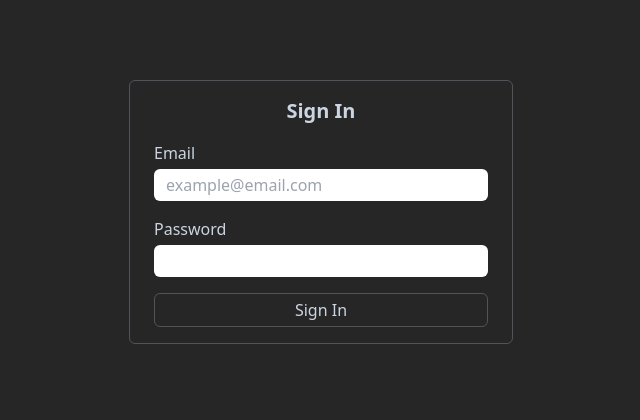
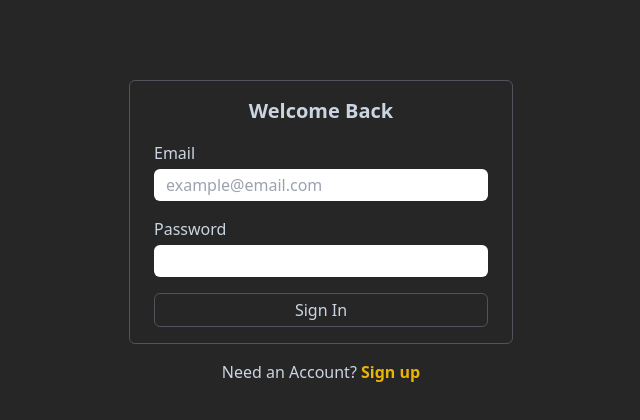
Before and after one commit to marioperezhurtado/DatsCap, a React (Vite) app: page /signin in a window 1280 px wide. Shown: the top 420 px of the page, without its empty margins (319-959 px from the left). Built offline with nearby package versions, Linux system fonts and the light colour scheme; no server answers.

Commit message:
Added auth routes

```diff
--- a/src/App.jsx
+++ b/src/App.jsx
@@ -3,6 +3,7 @@ import { Routes, Route } from 'react-router-dom'
 import { AuthProvider } from './contexts/AuthContext'
 
 import PrivateRoute from './components/PrivateRoute/PrivateRoute'
+import AuthRoute from './components/AuthRoute/AuthRoute'
 
 import Home from './pages/Home/Home'
 import SignUp from './pages/SignUp/SignUp'
@@ -22,8 +23,22 @@ export default function App() {
               </PrivateRoute>
             }
           />
-          <Route path="/signup" element={<SignUp />} />
-          <Route path="/signin" element={<SignIn />} />
+          <Route
+            path="/signup"
+            element={
+              <AuthRoute>
+                <SignUp />
+              </AuthRoute>
+            }
+          />
+          <Route
+            path="/signin"
+            element={
+              <AuthRoute>
+                <SignIn />
+              </AuthRoute>
+            }
+          />
           <Route path="/*" element={<NotFound />} />
         </Routes>
       </div>
--- /dev/null
+++ b/src/components/AuthRoute/AuthRoute.jsx
@@ -0,0 +1,10 @@
+import useAuth from '../../contexts/AuthContext'
+import { Navigate } from 'react-router-dom'
+
+export default function PrivateRoute({ children }) {
+  const { session } = useAuth()
+
+  if (session) return <Navigate to="/" />
+
+  return children
+}
--- a/src/pages/SignIn/SignIn.jsx
+++ b/src/pages/SignIn/SignIn.jsx
@@ -1,6 +1,6 @@
 import { useRef } from 'react'
 import { useMutation } from '@tanstack/react-query'
-import { useNavigate } from 'react-router-dom'
+import { useNavigate, Link } from 'react-router-dom'
 import useAuth from '../../contexts/AuthContext'
 
 export default function SignIn() {
@@ -35,7 +35,7 @@ export default function SignIn() {
         ref={formRef}
         onSubmit={signInHandler}
         className="flex flex-col max-w-sm gap-4 px-6 py-4 mx-auto border rounded-md border-zinc-600">
-        <h1 className="text-xl font-bold text-center">Sign In</h1>
+        <h1 className="text-xl font-bold text-center">Welcome Back</h1>
         <div className="flex flex-col gap-1">
           <label htmlFor="email">Email</label>
           <input
@@ -62,6 +62,12 @@ export default function SignIn() {
         </button>
         {signInError && <p className="text-red-500">{signInError.message}</p>}
       </form>
+      <p className="text-center mt-4">
+        Need an Account?{' '}
+        <span className="font-bold text-yellow-500">
+          <Link to="/signup">Sign up</Link>
+        </span>
+      </p>
     </div>
   )
 }
--- a/src/pages/SignUp/SignUp.jsx
+++ b/src/pages/SignUp/SignUp.jsx
@@ -1,12 +1,12 @@
 import { useState, useRef } from 'react'
 import { useMutation } from '@tanstack/react-query'
-import { useNavigate } from 'react-router-dom'
+import { Link } from 'react-router-dom'
 import useAuth from '../../contexts/AuthContext'
 
 export default function SignUp() {
+  const [success, setSuccess] = useState(null)
   const [validationError, setValidationError] = useState(null)
   const formRef = useRef(null)
-  const navigate = useNavigate()
 
   const { signUp } = useAuth()
 
@@ -16,7 +16,12 @@ export default function SignUp() {
     mutate
   } = useMutation({
     mutationFn: ({ email, password }) => signUp({ email, password }),
-    onSuccess: () => navigate('/')
+    onSuccess: () => {
+      setSuccess(
+        'Follow the link on the email we have sent you to complete creating your account'
+      )
+      formRef.current.reset()
+    }
   })
 
   const signUpHandler = (e) => {
@@ -41,6 +46,7 @@ export default function SignUp() {
         onSubmit={signUpHandler}
         className="flex flex-col max-w-sm gap-4 px-6 py-4 mx-auto border rounded-md border-zinc-600">
         <h1 className="text-xl font-bold text-center">Create an account</h1>
+        {success && <p className="text-green-500">{success}</p>}
         {validationError && <p className="text-red-500">{validationError}</p>}
         <div className="flex flex-col gap-1">
           <label htmlFor="email">Email</label>
@@ -77,6 +83,12 @@ export default function SignUp() {
         </button>
         {signUpError && <p className="mt-4 text-red-500">{signUpError}</p>}
       </form>
+      <p className="text-center mt-4">
+        Already have an Account?{' '}
+        <span className="font-bold text-yellow-500">
+          <Link to="/signin">Sign in</Link>
+        </span>
+      </p>
     </div>
   )
 }
```
